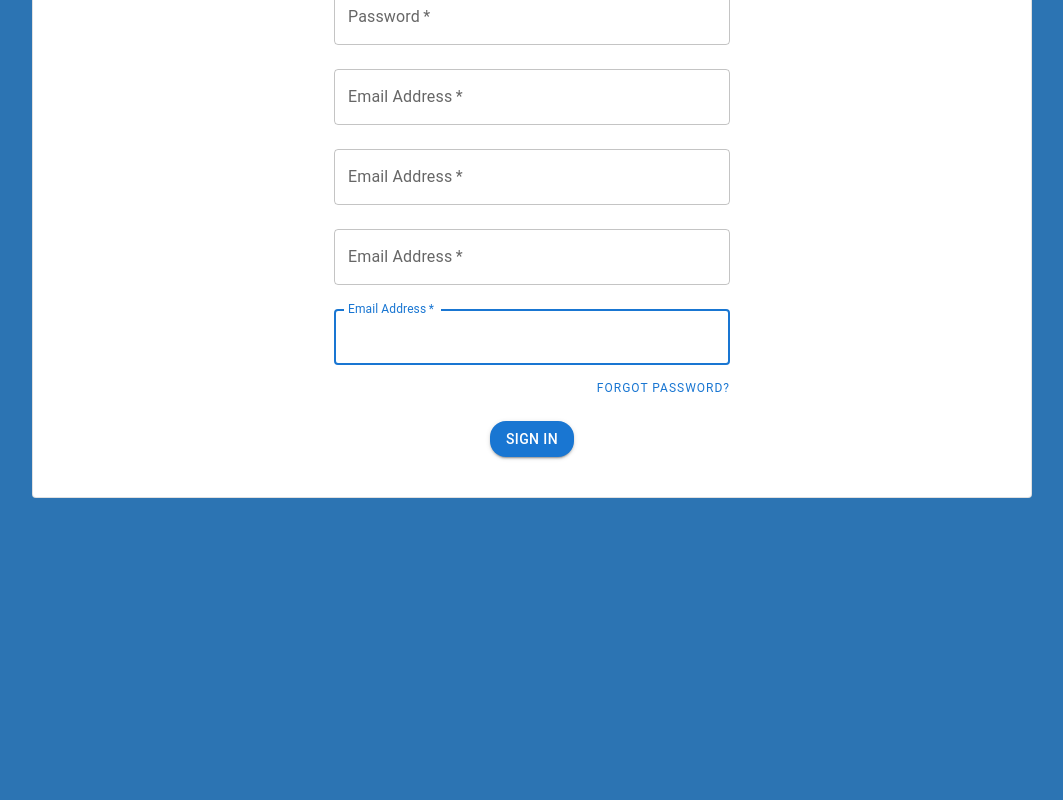
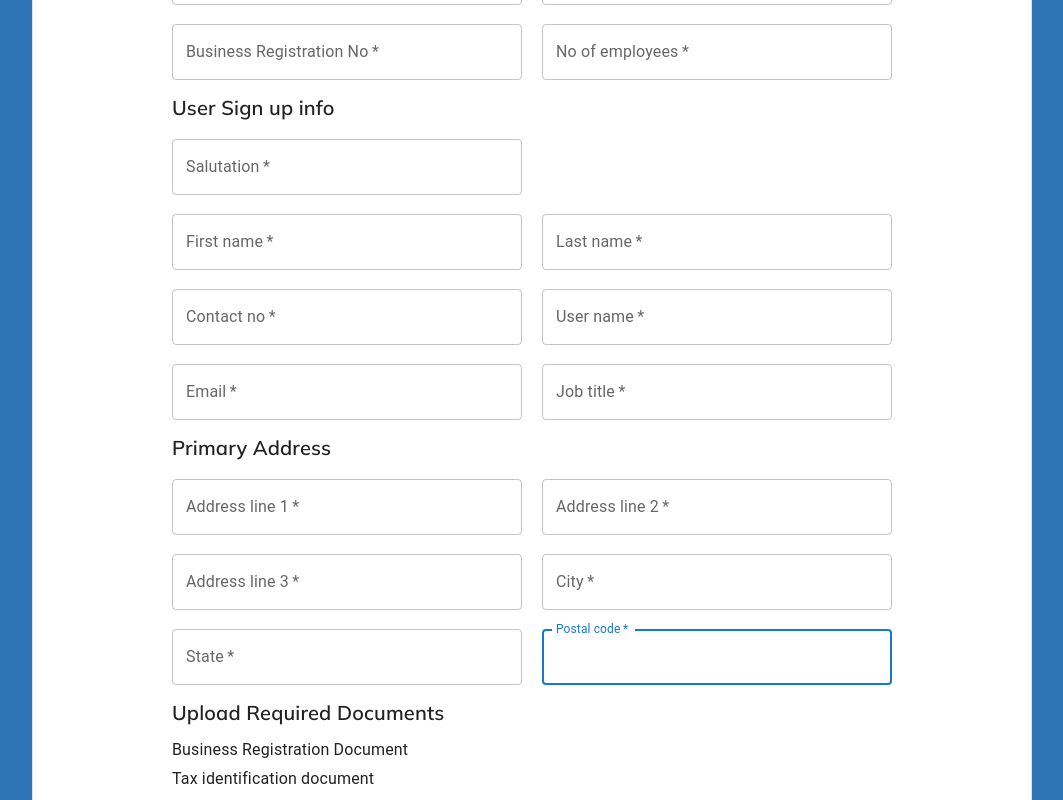
Before and after one commit to yesitha/ProcurementManagementSystem, a React (Create React App) app in the folder Code/frontend/: page / in a window 1280 px wide. Shown: the part 400-1200 px from the top of the page, without its empty margins (108-1171 px from the left). Before the commit the page ends 898 px from the top, so only its background shows below. Built offline with nearby package versions, Linux system fonts and the light colour scheme.

Commit message:
SignUp Added

```diff
--- a/Code/frontend/src/components/SignUp/SignUp.css
+++ b/Code/frontend/src/components/SignUp/SignUp.css
@@ -0,0 +1,31 @@
+#parentSub {
+    display: flex;
+    flex-direction: row ;
+    flex-wrap:nowrap;
+    justify-content:space-between;
+    column-gap: 20px;
+
+  }
+
+#child{
+    width: 350px;
+    height: 75px;
+    margin: auto;
+}
+
+#childSalutation{
+    width: 350px;
+    height: 75px;
+}
+
+#section{
+    margin-top: 10px;
+}
+
+#uploadSectionHead{
+    margin-top: 10px;
+}
+
+#uploadSectionElement{
+    margin-top: 5px;
+}
--- a/Code/frontend/src/components/SignUp/SignUp.js
+++ b/Code/frontend/src/components/SignUp/SignUp.js
@@ -13,10 +13,14 @@ import Typography from '@mui/material/Typography';
 import Container from '@mui/material/Container';
 import { createTheme, ThemeProvider } from '@mui/material/styles';
 import { Card, CardContent } from '@mui/material';
-import { maxWidth } from '@mui/system';
+import { fontSize, maxWidth } from '@mui/system';
 import { Login, NoEncryption } from '@mui/icons-material';
 import './SignUp.css'
 import logo from '../../images/logo.png'
+import AccessAlarmIcon from '@mui/icons-material/AccessAlarm';
+import ThreeDRotation from '@mui/icons-material/ThreeDRotation';
+import Icon from '@mui/material/Icon';
+
 
 
 const theme = createTheme({
@@ -28,6 +32,13 @@ const theme = createTheme({
     h6:{
       fontFamily: 'Mulish',
       fontWeight:10
+    },
+    h7:{
+      fontFamily: 'Mulish',
+      fontWeight:1000,
+      fontSize:20,
+
+
     }
   }
 });
@@ -68,69 +79,287 @@ export default function SignIn() {
           <Typography variant="h6">
              Vendor Sign Up
           </Typography>
+
           <Box
-          sx={{display:'flex', flexWrap: 'wrap', flexDirection: 'row'}}
           component="form" onSubmit={handleSubmit} noValidate sx={{ mt: 1 }}>
+
+            <div id='section'>
+              <Typography variant="h7" sx={{alignSelf:'start'}}>
+               Business Info
+              </Typography>
+              <div id='parentSub'>
+                <div id='child'>
                     <TextField
                         margin="normal"
                         required
                         fullWidth
                         id="email"
-              label="Email Address"
+                        label="Company full name"
                         name="email"
                         autoComplete="email"
                         autoFocus
                     />
-            <TextField
-              margin="normal"
-              required
-              fullWidth
-              name="password"
-              label="Password"
-              type="password"
-              id="password"
-              autoComplete="current-password"
-            />
+                </div>
+               <div id='child'>
                <TextField
                         margin="normal"
                         required
                         fullWidth
                         id="email"
-              label="Email Address"
+                        label="Registration Type"
                         name="email"
                         autoComplete="email"
                         autoFocus
                     />
+               </div>
+              </div>
+              <div id='parentSub'>
+                <div id='child'>
                     <TextField
                         margin="normal"
                         required
                         fullWidth
                         id="email"
-              label="Email Address"
+                        label="Business Registration No"
                         name="email"
                         autoComplete="email"
                         autoFocus
                     />
+                </div>
+               <div id='child'>
                <TextField
                         margin="normal"
                         required
                         fullWidth
                         id="email"
-              label="Email Address"
+                        label="No of employees"
                         name="email"
                         autoComplete="email"
                         autoFocus
                     />
+               </div>
+              </div>
+            </div>
+
+
+            <div id='section'>
+              <Typography variant="h7" sx={{alignSelf:'start'}}>
+              User Sign up info
+              </Typography>
+
+              <div id='parentSub'>
+                <div id='childSalutation'>
                     <TextField
                         margin="normal"
                         required
                         fullWidth
                         id="email"
-              label="Email Address"
+                        label="Salutation"
                         name="email"
                         autoComplete="email"
                         autoFocus
                     />
+                </div>
+              </div>
+
+
+              <div id='parentSub'>
+                <div id='child'>
+                    <TextField
+                        margin="normal"
+                        required
+                        fullWidth
+                        id="email"
+                        label="First name"
+                        name="email"
+                        autoComplete="email"
+                        autoFocus
+                    />
+                </div>
+               <div id='child'>
+               <TextField
+                        margin="normal"
+                        required
+                        fullWidth
+                        id="email"
+                        label="Last name"
+                        name="email"
+                        autoComplete="email"
+                        autoFocus
+                    />
+               </div>
+              </div>
+              <div id='parentSub'>
+                <div id='child'>
+                    <TextField
+                        margin="normal"
+                        required
+                        fullWidth
+                        id="email"
+                        label="Contact no"
+                        name="email"
+                        autoComplete="email"
+                        autoFocus
+                    />
+                </div>
+               <div id='child'>
+               <TextField
+                        margin="normal"
+                        required
+                        fullWidth
+                        id="email"
+                        label="User name"
+                        name="email"
+                        autoComplete="email"
+                        autoFocus
+                    />
+               </div>
+              </div>
+              <div id='parentSub'>
+                <div id='child'>
+                    <TextField
+                        margin="normal"
+                        required
+                        fullWidth
+                        id="email"
+                        label="Email"
+                        name="email"
+                        autoComplete="email"
+                        autoFocus
+                    />
+                </div>
+               <div id='child'>
+               <TextField
+                        margin="normal"
+                        required
+                        fullWidth
+                        id="email"
+                        label="Job title"
+                        name="email"
+                        autoComplete="email"
+                        autoFocus
+                    />
+               </div>
+              </div>
+            </div>
+
+
+            <div id='section'>
+              <Typography variant="h7" sx={{alignSelf:'start'}}>
+              Primary Address
+              </Typography>
+              <div id='parentSub'>
+                <div id='child'>
+                    <TextField
+                        margin="normal"
+                        required
+                        fullWidth
+                        id="email"
+                        label="Address line 1"
+                        name="email"
+                        autoComplete="email"
+                        autoFocus
+                    />
+                </div>
+               <div id='child'>
+               <TextField
+                        margin="normal"
+                        required
+                        fullWidth
+                        id="email"
+                        label="Address line 2"
+                        name="email"
+                        autoComplete="email"
+                        autoFocus
+                    />
+               </div>
+              </div>
+              <div id='parentSub'>
+                <div id='child'>
+                    <TextField
+                        margin="normal"
+                        required
+                        fullWidth
+                        id="email"
+                        label="Address line 3"
+                        name="email"
+                        autoComplete="email"
+                        autoFocus
+                    />
+                </div>
+               <div id='child'>
+               <TextField
+                        margin="normal"
+                        required
+                        fullWidth
+                        id="email"
+                        label="City"
+                        name="email"
+                        autoComplete="email"
+                        autoFocus
+                    />
+               </div>
+              </div>
+              <div id='parentSub'>
+                <div id='child'>
+                    <TextField
+                        margin="normal"
+                        required
+                        fullWidth
+                        id="email"
+                        label="State"
+                        name="email"
+                        autoComplete="email"
+                        autoFocus
+                    />
+                </div>
+               <div id='child'>
+               <TextField
+                        margin="normal"
+                        required
+                        fullWidth
+                        id="email"
+                        label="Postal code"
+                        name="email"
+                        autoComplete="email"
+                        autoFocus
+                    />
+               </div>
+              </div>
+            </div>
+
+           <div id='section'>
+                <Typography variant="h7" sx={{alignSelf:'start'}}>
+                  Upload Required Documents
+                </Typography>
+
+                <br/>
+              <div id='uploadSectionHead'>
+                  <Typography variant="h8" sx={{alignSelf:'start'}}>
+                     Business Registration Document
+                  </Typography>
+                  <br/>
+              </div>
+                <div id='uploadSectionElement'>
+                  <Typography variant="h8" sx={{alignSelf:'start'}}>
+                    Tax identification document
+                  </Typography>
+                  <br/>
+                </div>
+                <div id='uploadSectionElement'>
+                  <Typography variant="h8" sx={{alignSelf:'start'}}>
+                    Insurance certificate
+                  </Typography>
+                  <br/>
+                </div>
+              <div id='uploadSectionElement'>
+                  <Typography variant="h8" sx={{alignSelf:'start'}}>
+                    Other  documents
+                  </Typography>
+              </div>
+           </div>
+
+
             <div id='outerForgetPassword'>
             <Link href='#' style={{textDecoration:'none'}}>
              <Typography variant="overline" >
```
Also changed, not shown: 1 other file (tests, documents, lock files or other folders). Lines whose indentation alone changed are shown as unchanged.
